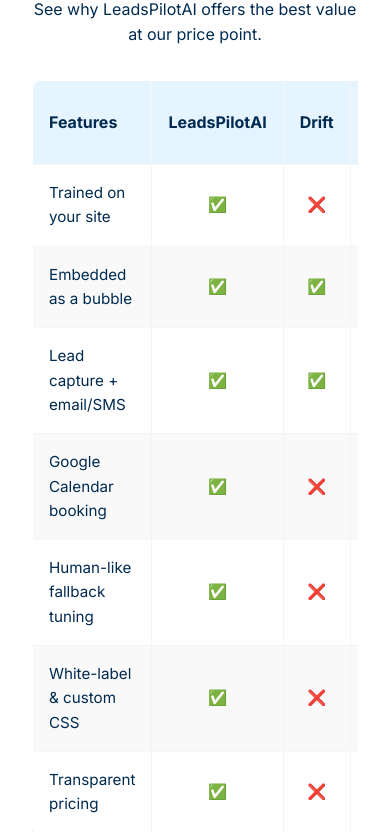
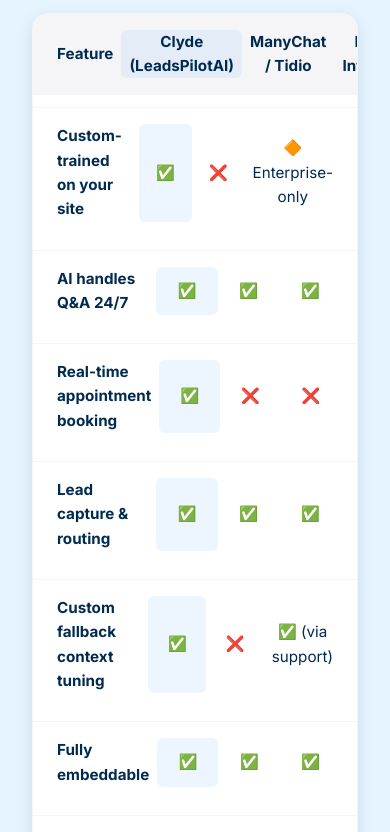
Before and after one commit to palmer95/LeadsPilotAi-Site, a Next.js app: page /pricing in a window 390 px wide. Shown: the part 2077-2909 px from the top of the page. Built offline with nearby package versions, Linux system fonts and the light colour scheme.

Commit message:
fix: updated pricing

```diff
--- a/src/app/globals.css
+++ b/src/app/globals.css
@@ -846,4 +846,59 @@ body {
   .comparison-table th:first-child {
     text-align: left;
   }
+
+  /* NEW comparison tables css */
+  .comparison-section {
+    padding: 4rem 2rem;
+    max-width: 1000px;
+    margin: 0 auto;
+  }
+
+  .comparison-table {
+    display: flex;
+    flex-direction: column;
+    gap: 0.75rem;
+    font-size: 0.95rem;
+    margin-top: 2rem;
+    background-color: #ffffff;
+    border-radius: 16px;
+    box-shadow: 0 4px 16px var(--shadow);
+    overflow-x: auto;
+  }
+
+  .comparison-header {
+    display: flex;
+    font-weight: 700;
+    background: var(--neutral);
+    padding: 1rem;
+    border-bottom: 1px solid var(--neutral);
+  }
+
+  .comparison-row {
+    display: flex;
+    padding: 1rem;
+    border-top: 1px solid var(--neutral);
+  }
+
+  .comparison-cell {
+    flex: 1;
+    padding: 0 0.5rem;
+    text-align: center;
+    display: flex;
+    align-items: center;
+    justify-content: center;
+  }
+
+  .feature-col {
+    text-align: left;
+    justify-content: flex-start;
+    font-weight: 600;
+    flex: 2;
+  }
+
+  .comparison-cell.highlight {
+    background: rgba(0, 118, 255, 0.07);
+    font-weight: 700;
+    border-radius: 6px;
+  }
 }
--- a/src/app/pricing/page.tsx
+++ b/src/app/pricing/page.tsx
@@ -44,9 +44,54 @@ export default function PricingPage() {
     },
   ];
 
+  const comparison = [
+    {
+      feature: "Custom-trained on your site",
+      clyde: "✅",
+      manychat: "❌",
+      drift: "🔶 Enterprise-only",
+    },
+    {
+      feature: "AI handles Q&A 24/7",
+      clyde: "✅",
+      manychat: "✅",
+      drift: "✅",
+    },
+    {
+      feature: "Real-time appointment booking",
+      clyde: "✅",
+      manychat: "❌",
+      drift: "❌",
+    },
+    {
+      feature: "Lead capture & routing",
+      clyde: "✅",
+      manychat: "✅",
+      drift: "✅",
+    },
+    {
+      feature: "Custom fallback context tuning",
+      clyde: "✅",
+      manychat: "❌",
+      drift: "✅ (via support)",
+    },
+    {
+      feature: "Fully embeddable",
+      clyde: "✅",
+      manychat: "✅",
+      drift: "✅",
+    },
+    {
+      feature: "Pricing",
+      clyde: "$249–$299/mo",
+      manychat: "$15–$100/mo",
+      drift: "$800–$1,500/mo",
+    },
+  ];
+
   return (
     <main>
-      {/* Hero Section */}
+      {/* Hero */}
       <section className="hero">
         <div className="hero-content">
           <h1 className="hero-title">Simple, Transparent Pricing</h1>
@@ -86,79 +131,30 @@ export default function PricingPage() {
         </div>
       </section>
 
-      {/* Comparison Table */}
-      <section className="comparison">
-        <h2 className="section-title">How We Stack Up</h2>
-        <p className="section-text">
-          See why LeadsPilotAI offers the best value at our price point.
-        </p>
-        <div className="comparison-table-wrapper">
-          <table className="comparison-table">
-            <thead>
-              <tr>
-                <th>Features</th>
-                <th>LeadsPilotAI</th>
-                <th>Drift</th>
-                <th>Intercom</th>
-                <th>ChatGPT Plugin</th>
-              </tr>
-            </thead>
-            <tbody>
-              <tr>
-                <td>Trained on your site</td>
-                <td>✅</td>
-                <td>❌</td>
-                <td>✅</td>
-                <td>❌</td>
-              </tr>
-              <tr>
-                <td>Embedded as a bubble</td>
-                <td>✅</td>
-                <td>✅</td>
-                <td>✅</td>
-                <td>❌</td>
-              </tr>
-              <tr>
-                <td>Lead capture + email/SMS</td>
-                <td>✅</td>
-                <td>✅</td>
-                <td>✅</td>
-                <td>❌</td>
-              </tr>
-              <tr>
-                <td>Google Calendar booking</td>
-                <td>✅</td>
-                <td>❌</td>
-                <td>✅</td>
-                <td>❌</td>
-              </tr>
-              <tr>
-                <td>Human-like fallback tuning</td>
-                <td>✅</td>
-                <td>❌</td>
-                <td>❌</td>
-                <td>❌</td>
-              </tr>
-              <tr>
-                <td>White-label & custom CSS</td>
-                <td>✅</td>
-                <td>❌</td>
-                <td>❌</td>
-                <td>❌</td>
-              </tr>
-              <tr>
-                <td>Transparent pricing</td>
-                <td>✅</td>
-                <td>❌</td>
-                <td>❌</td>
-                <td>✅</td>
-              </tr>
-            </tbody>
-          </table>
+      {/* Comparison Chart */}
+      <section className="comparison-section">
+        <h2 className="section-title">How We Compare</h2>
+        <div className="comparison-table">
+          <div className="comparison-header">
+            <div className="comparison-cell feature-col">Feature</div>
+            <div className="comparison-cell highlight">
+              Clyde (LeadsPilotAI)
+            </div>
+            <div className="comparison-cell">ManyChat / Tidio</div>
+            <div className="comparison-cell">Drift / Intercom</div>
+          </div>
+          {comparison.map((row, idx) => (
+            <div className="comparison-row" key={idx}>
+              <div className="comparison-cell feature-col">{row.feature}</div>
+              <div className="comparison-cell highlight">{row.clyde}</div>
+              <div className="comparison-cell">{row.manychat}</div>
+              <div className="comparison-cell">{row.drift}</div>
+            </div>
+          ))}
         </div>
       </section>
 
-      {/* CTA Section */}
+      {/* CTA */}
       <section className="cta">
         <h2 className="cta-title">Not Sure Which Plan Fits?</h2>
         <p className="cta-text">
```
